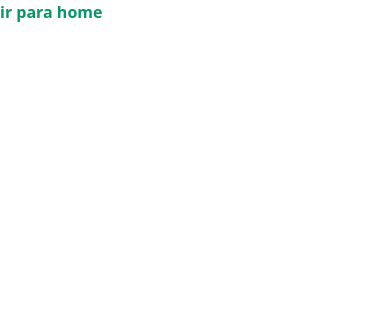
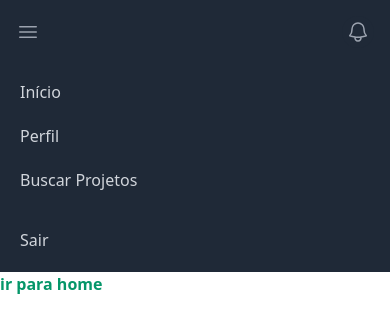
Before and after one commit to tchuby/FrontierLess-FrontEnd, a Next.js app: page /profile in a window 390 px wide. Shown: the top 332 px of the page. Built offline with nearby package versions, Linux system fonts and the light colour scheme.

Commit message:
create NavBar

```diff
--- a/src/app/layout.tsx
+++ b/src/app/layout.tsx
@@ -1,4 +1,5 @@
 import './globals.css'
+import Nav from '@/components/Nav'
 
 export const metadata = {
   title: 'Next.js',
@@ -12,7 +13,11 @@
 }) {
   return (
     <html lang="en">
-      <body>{children}</body>
+      <body>
+
+        <Nav />
+        {children}
+      </body>
     </html>
   )
 }
--- a/src/app/profile/page.tsx
+++ b/src/app/profile/page.tsx
@@ -1,4 +1,5 @@
 import Link from "@/components/Link"
+import Nav from "@/components/Nav"
 
 export default function Profile() {
     return (
--- /dev/null
+++ b/src/components/Nav/components/LinkMenu/index.tsx
@@ -0,0 +1,17 @@
+import NextLink from 'next/link';
+
+interface Props {
+    children?: React.ReactNode,
+    href?: any
+}
+
+export default function LinkMenu({ children, href }: Props) {
+    return (
+        <>
+            <NextLink href={href} className="rounded-md px-3 py-2 text-sm font-medium text-gray-300 hover:bg-gray-700 hover:text-white focus:bg-gray-900">
+                {children}
+            </NextLink>
+        </>
+
+    );
+}
--- /dev/null
+++ b/src/components/Nav/components/LinkMenuContracted/index.tsx
@@ -0,0 +1,17 @@
+import NextLink from 'next/link';
+
+interface Props {
+    children?: React.ReactNode,
+    href?: any
+}
+
+export default function LinkMenuContracted({ children, href }: Props) {
+    return (
+        <>
+            <NextLink href={href} className="block rounded-md px-3 py-2 text-base font-medium text-gray-300 hover:bg-gray-700 hover:text-white focus:bg-gray-900">
+                {children}
+            </NextLink>
+        </>
+
+    );
+}
--- /dev/null
+++ b/src/components/Nav/components/MenuIcon/index.tsx
@@ -0,0 +1,18 @@
+
+export default function MenuIcon() {
+    return (
+        <div className="absolute inset-y-0 left-0 flex items-center sm:hidden">
+            <button type="button" className="relative inline-flex items-center justify-center rounded-md p-2 text-gray-400 hover:bg-gray-700 hover:text-white focus:outline-none focus:ring-2 focus:ring-inset focus:ring-white" aria-controls="mobile-menu" aria-expanded="false">
+                <span className="absolute -inset-0.5"></span>
+                <span className="sr-only">Open main menu</span>
+
+                <svg className="block h-6 w-6" fill="none" viewBox="0 0 24 24" stroke-width="1.5" stroke="currentColor" aria-hidden="true">
+                    <path stroke-linecap="round" stroke-linejoin="round" d="M3.75 6.75h16.5M3.75 12h16.5m-16.5 5.25h16.5" />
+                </svg>
+                <svg className="hidden h-6 w-6" fill="none" viewBox="0 0 24 24" stroke-width="1.5" stroke="currentColor" aria-hidden="true">
+                    <path stroke-linecap="round" stroke-linejoin="round" d="M6 18L18 6M6 6l12 12" />
+                </svg>
+            </button>
+        </div>
+    );
+}
--- /dev/null
+++ b/src/components/Nav/components/NotificationIcon/index.tsx
@@ -0,0 +1,14 @@
+
+export default function NotificationIcon() {
+    return (
+        <div className="absolute inset-y-0 right-0 flex items-center pr-2 sm:static sm:inset-auto sm:ml-6 sm:pr-0">
+            <button type="button" className="relative rounded-full bg-gray-800 p-1 text-gray-400 hover:text-white focus:outline-none focus:ring-2 focus:ring-white focus:ring-offset-2 focus:ring-offset-gray-800">
+                <span className="absolute -inset-1.5"></span>
+                <span className="sr-only">View notifications</span>
+                <svg className="h-6 w-6" fill="none" viewBox="0 0 24 24" stroke-width="1.5" stroke="currentColor" aria-hidden="true">
+                    <path stroke-linecap="round" stroke-linejoin="round" d="M14.857 17.082a23.848 23.848 0 005.454-1.31A8.967 8.967 0 0118 9.75v-.7V9A6 6 0 006 9v.75a8.967 8.967 0 01-2.312 6.022c1.733.64 3.56 1.085 5.455 1.31m5.714 0a24.255 24.255 0 01-5.714 0m5.714 0a3 3 0 11-5.714 0" />
+                </svg>
+            </button>
+        </div>
+    );
+}
--- /dev/null
+++ b/src/components/Nav/index.tsx
@@ -0,0 +1,42 @@
+import LinkMenu from './components/LinkMenu';
+import LinkMenuContracted from './components/LinkMenuContracted';
+import MenuIcon from './components/MenuIcon';
+import NotificationIcon from './components/NotificationIcon';
+
+export default function Nav() {
+    return (
+        <nav className="bg-gray-800">
+            <div className="mx-auto max-w-7xl px-2 sm:px-6 lg:px-8">
+                <div className="relative flex h-16 items-center justify-between">
+                    <MenuIcon />
+                    <div className="flex flex-1 items-center justify-center sm:items-stretch sm:justify-start">
+                        <div className="hidden sm:ml-6 sm:block">
+                            <div className="flex space-x-4">
+                                <LinkMenu href="/" >Início</LinkMenu>
+                                <LinkMenu href="/profile" >Perfil</LinkMenu>
+                                <LinkMenu href="/findProfect" >Buscar Projetos</LinkMenu>
+
+                            </div>
+                        </div>
+                    </div>
+                    <NotificationIcon />
+                    <div className="flex space-x-4">
+                        <LinkMenu href="/" >Sair</LinkMenu>
+                    </div>
+                </div>
+            </div>
+
+            <div className="sm:hidden" id="mobile-menu">
+                <div className="space-y-1 px-2 pb-3 pt-2">
+                    <LinkMenuContracted href="/" >Início</LinkMenuContracted>
+                    <LinkMenuContracted href="/profile" >Perfil</LinkMenuContracted>
+                    <LinkMenuContracted href="/findProject" >Buscar Projetos</LinkMenuContracted>
+                </div>
+                <div className="space-y-1 px-2 pb-3 pt-2">
+                    <LinkMenuContracted href="/" >Sair</LinkMenuContracted>
+                </div>
+            </div>
+        </nav>
+
+    );
+}
```
